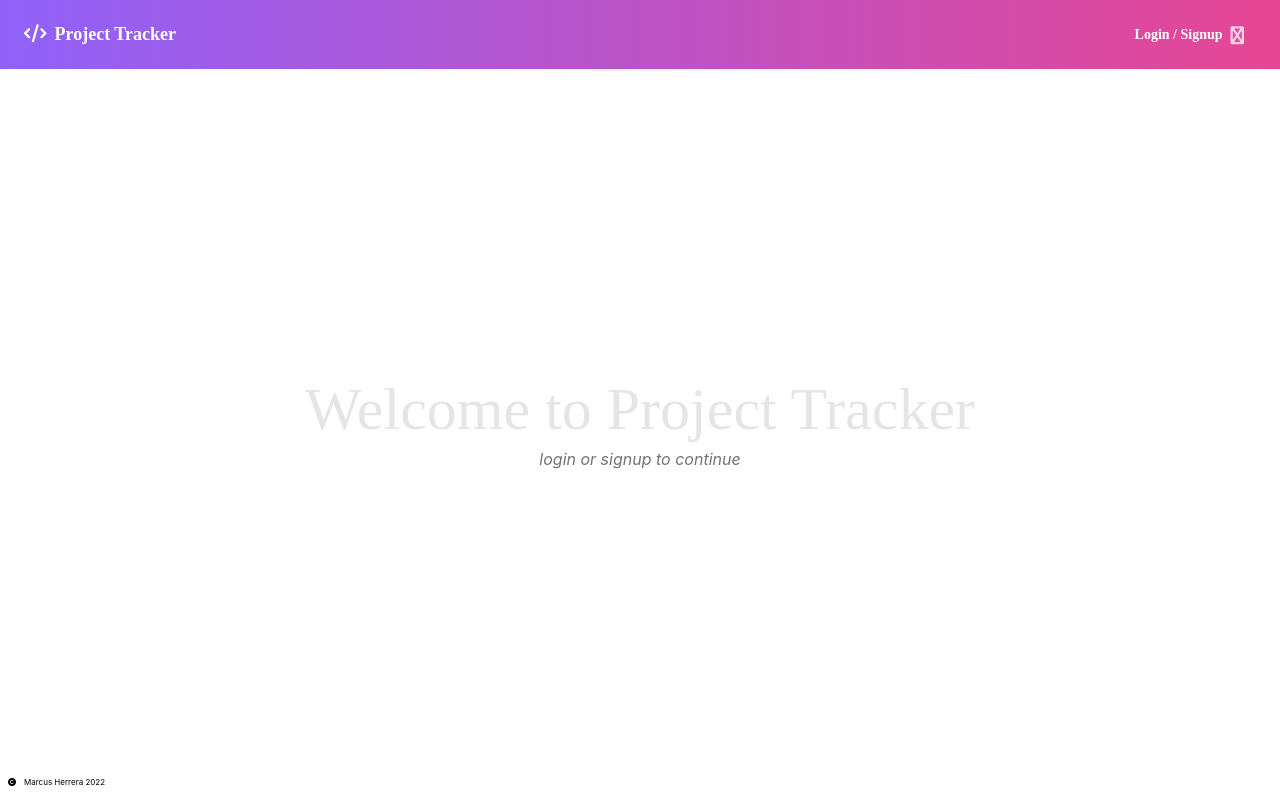
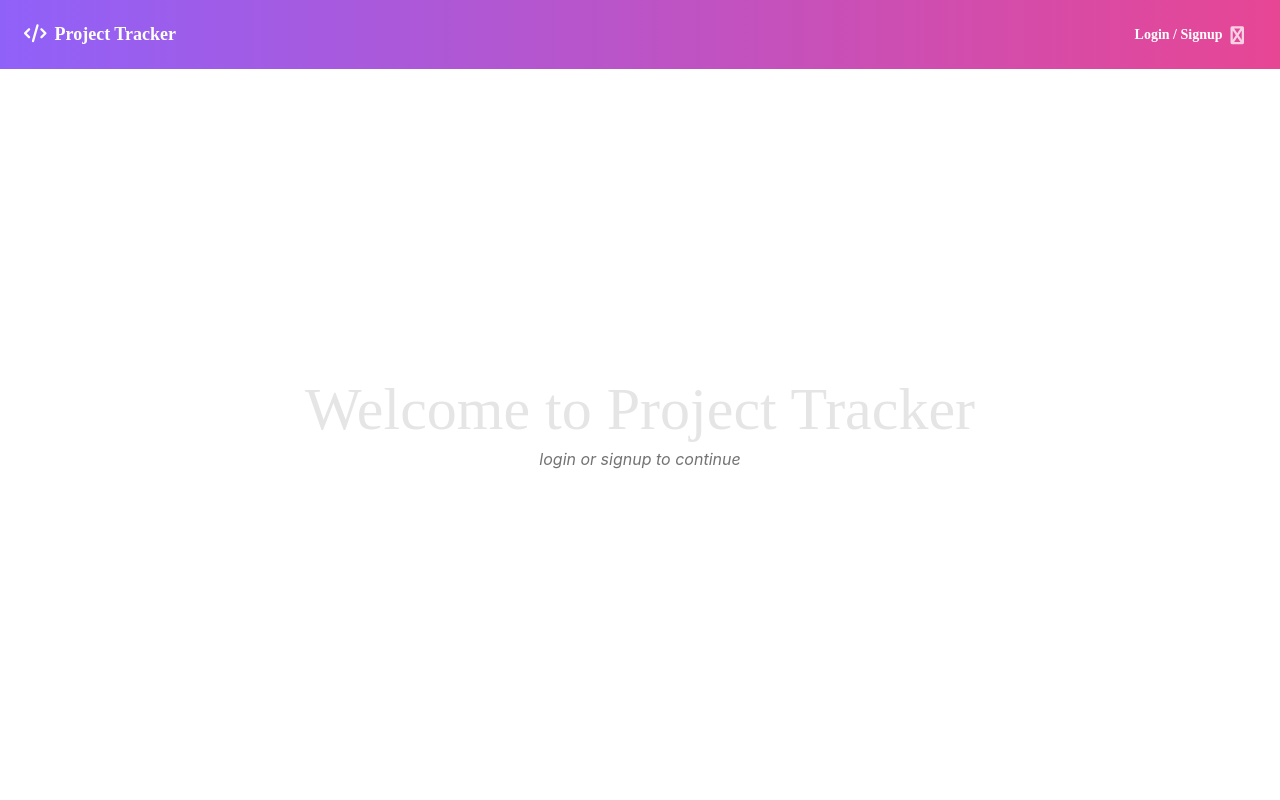
Before and after one commit to mahiv87/Project-Tracker, a React (Create React App) app in the folder client/: page / in a window 1280 px wide. Built offline with nearby package versions, Linux system fonts and the light colour scheme; a web font is replaced by a local one.

Commit message:
dark added to footer

```diff
--- a/client/src/components/Footer.js
+++ b/client/src/components/Footer.js
@@ -3,7 +3,7 @@
 const FooterComponent = () => {
 	return (
 		<div className="relative">
-			<footer className="md:fixed md:bottom-0 md:left-0 md:right-0 flex flex-wrap items-center justify-start px-2 py-3 text-tiny">
+			<footer className="md:fixed md:bottom-0 md:left-0 md:right-0 flex flex-wrap items-center justify-start px-2 py-3 text-tiny dark:text-white">
 				<i className="fa-solid fa-copyright mr-2"></i>
 				<p>Marcus Herrera 2022</p>
 			</footer>
--- a/client/src/components/LoginForm.js
+++ b/client/src/components/LoginForm.js
@@ -67,7 +67,7 @@
 
 			{/* LOGIN FORM */}
 			{data ? (
-				<p>
+				<p className="dark:text-white">
 					Success! You may now head <Link to="/projects"> to the Project page.</Link>
 				</p>
 			) : (
--- a/client/src/components/SignupForm.js
+++ b/client/src/components/SignupForm.js
@@ -40,7 +40,7 @@
 			{/* SIGNUP FORM */}
 			<div>
 				{data ? (
-					<p>
+					<p className="dark:text-white">
 						Success! You may now head <Link to="/">back to the homepage.</Link>
 					</p>
 				) : (
--- a/client/src/pages/SavedProjects.js
+++ b/client/src/pages/SavedProjects.js
@@ -117,7 +117,7 @@
 					{/* <!-- Modal content --> */}
 					<div className="flex justify-end">
 						<button className="" onClick={() => setShowModal(false)}>
-							<i className="fa-solid fa-xmark text-neutral-500 dark:text-white hover:text-purple-900"></i>
+							<i className="fa-solid fa-xmark text-neutral-500 dark:text-white hover:text-purple-900 dark:hover:text-indigo-500"></i>
 						</button>
 					</div>
 					<div
```
